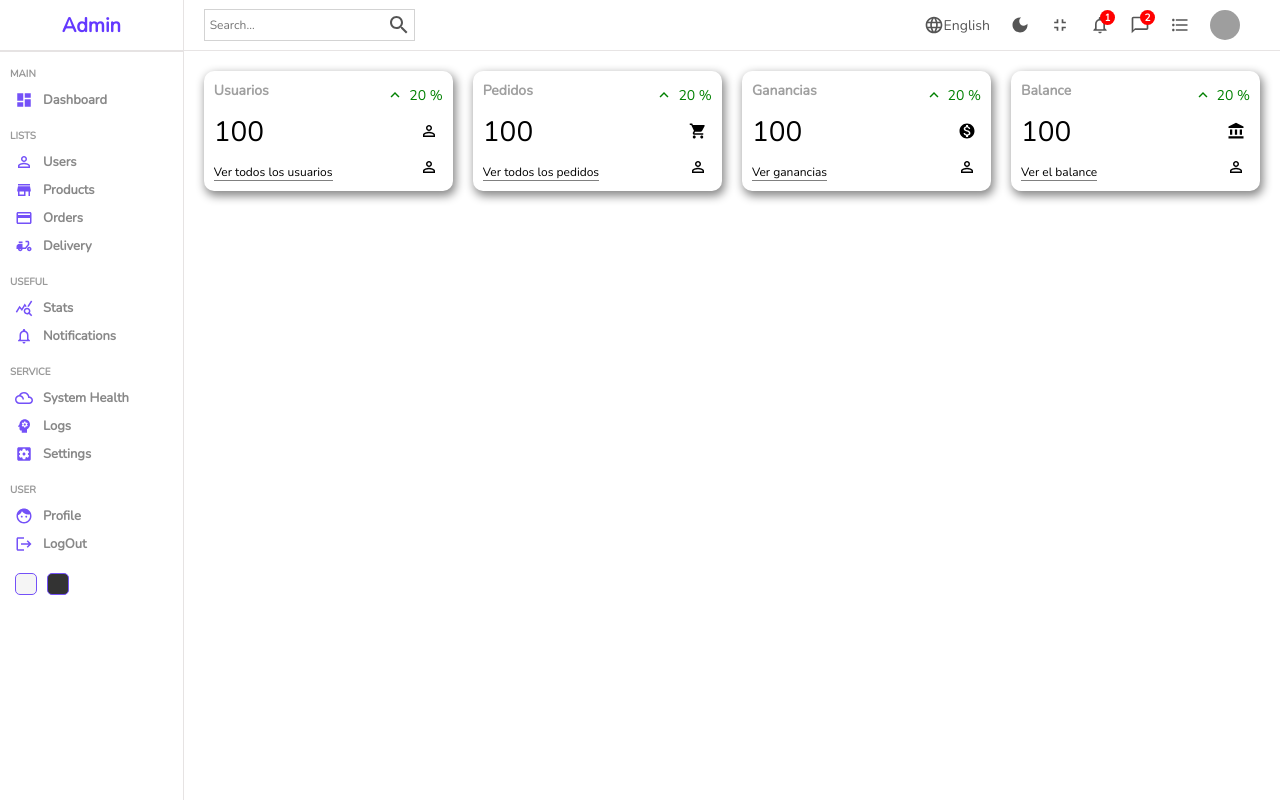
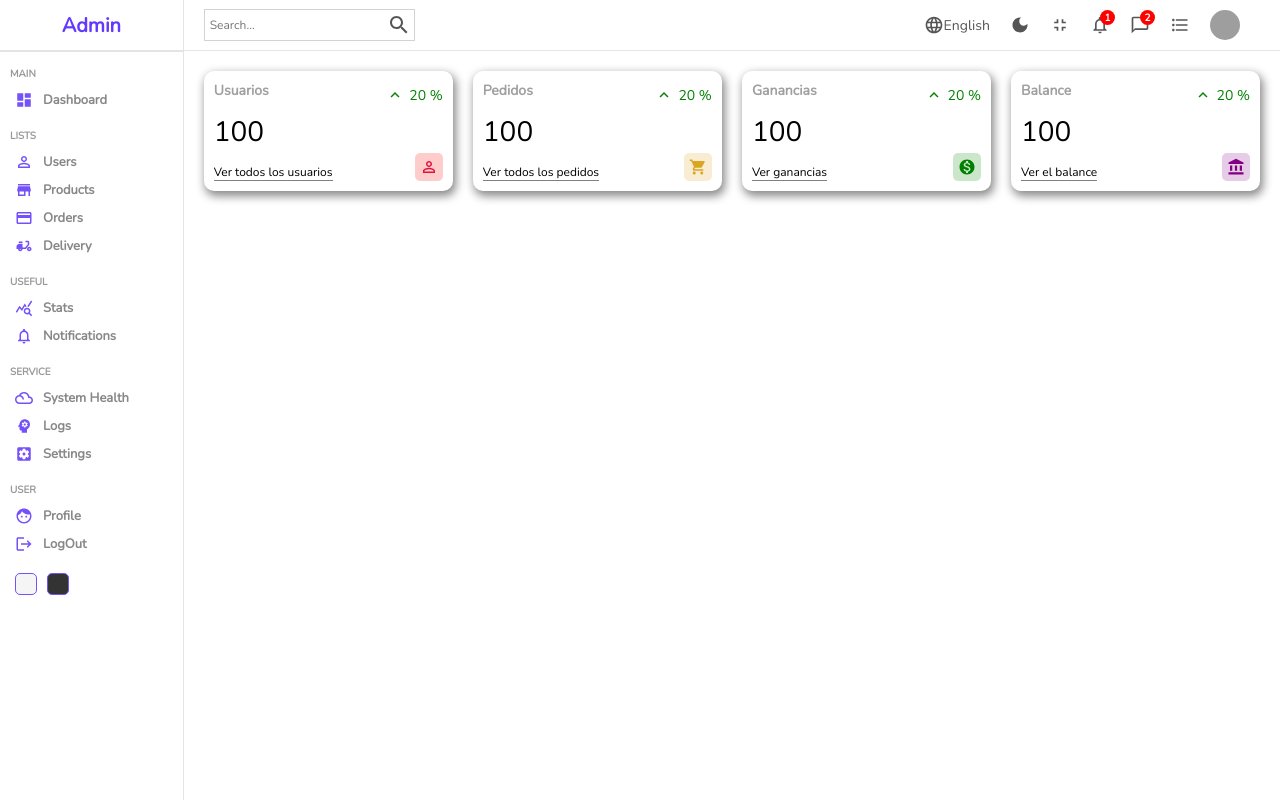
Before and after one commit to PaulGuillen/DashBoardReact, a React (Create React App) app: page / in a window 1280 px wide. Built offline with nearby package versions, Linux system fonts and the light colour scheme; grey boxes are pictures that could not be loaded.

Commit message:
finished widgets

```diff
--- a/src/components/widgets/Widget.jsx
+++ b/src/components/widgets/Widget.jsx
@@ -18,7 +18,11 @@ const Widget = ({ type }) => {
         title: "Usuarios",
         isMoney: false,
         link: "Ver todos los usuarios",
-        icon: <PersonOutlineIcon className="icon" />,
+        icon: <PersonOutlineIcon className="icon"
+        style ={{
+            color:"crimson",
+            backgroundColor : "rgba(255,0,0,0.2)",
+        }}/>
       };
       break;
     case "order":
@@ -26,7 +30,11 @@ const Widget = ({ type }) => {
         title: "Pedidos",
         isMoney: false,
         link: "Ver todos los pedidos",
-        icon: <ShoppingCartIcon className="icon" />,
+        icon: <ShoppingCartIcon className="icon"
+        style ={{
+            color:"goldenrod",
+            backgroundColor : "rgba(218,165,32,0.2)",
+        }}/>,
       };
       break;
     case "earning":
@@ -34,7 +42,12 @@ const Widget = ({ type }) => {
         title: "Ganancias",
         isMoney: false,
         link: "Ver ganancias",
-        icon: <MonetizationOnIcon className="icon" />,
+        icon: <MonetizationOnIcon className="icon"
+        style ={{
+            color:"green",
+            backgroundColor : "rgba(0,128,0,0.2)",
+        }}/>,
+
       };
       break;
       case "balance":
@@ -42,7 +55,11 @@ const Widget = ({ type }) => {
           title: "Balance",
           isMoney: false,
           link: "Ver el balance",
-          icon: <AccountBalanceIcon className="icon" />,
+          icon: <AccountBalanceIcon className="icon"
+          style ={{
+            color:"purple",
+            backgroundColor : "rgba(128,0,128,0.2)",
+        }}/>,
         };
         break;
     default:
@@ -63,7 +80,6 @@ const Widget = ({ type }) => {
           {diff} %
         </div>
         {data.icon}
-        <PersonOutlineIcon className="icon" />
       </div>
     </div>
   );
```
